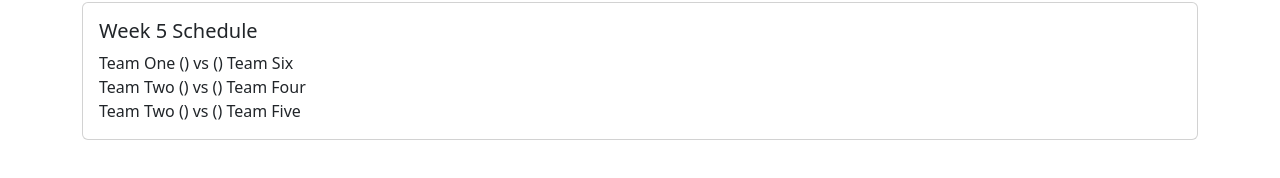
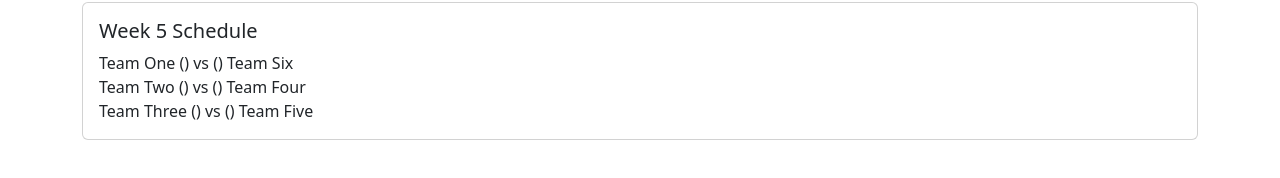
Before and after one commit to ogm7039/abes-cornhole, a Next.js app: page /schedule in a window 1280 px wide. Shown: the part 748-926 px from the top of the page. Built offline with nearby package versions, Linux system fonts and the light colour scheme.

Commit message:
Added border around standings

```diff
--- a/src/app/schedule/page.tsx
+++ b/src/app/schedule/page.tsx
@@ -7,7 +7,7 @@ export default function Schedule() {
         [{home: "Team One", away: "Team Three", homeScore: "1", awayScore: "2"}, {home: "Team Two", away: "Team Five", homeScore: "1", awayScore: "2"}, {home: "Team Four", away: "Team Six", homeScore: "1", awayScore: "2"}],
         [{home: "Team One", away: "Team Four", homeScore: null, awayScore: null}, {home: "Team Two", away: "Team Six", homeScore: null, awayScore: null}, {home: "Team Five", away: "Team Three", homeScore: null, awayScore: null}],
         [{home: "Team One", away: "Team Five", homeScore: null, awayScore: null}, {home: "Team Four", away: "Team Five", homeScore: null, awayScore: null}, {home: "Team Three", away: "Team Six", homeScore: null, awayScore: null}],
-        [{home: "Team One", away: "Team Six", homeScore: null, awayScore: null}, {home: "Team Two", away: "Team Four", homeScore: null, awayScore: null}, {home: "Team Two", away: "Team Five", homeScore: null, awayScore: null}]
+        [{home: "Team One", away: "Team Six", homeScore: null, awayScore: null}, {home: "Team Two", away: "Team Four", homeScore: null, awayScore: null}, {home: "Team Three", away: "Team Five", homeScore: null, awayScore: null}]
     ]
 
     return(
--- a/src/app/standings/page.tsx
+++ b/src/app/standings/page.tsx
@@ -1,5 +1,6 @@
 "use client"
 
+import { Container } from "@/components/bootstrap";
 import StandingsEntry from "./standingsEntry";
 
 export default function Standings() {
@@ -16,8 +17,8 @@ export default function Standings() {
 
     return(
         <div>
-        <h2 className="text-center mb-4">Standings</h2>
-            <table className="table table-striped table-fixed">
+            <h2 className="text-center mb-4">Standings</h2>
+            <table className="table table-striped table-fixed table-bordered">
                 <thead>
                     <tr>
                         <th className="text-center w-10">
```
